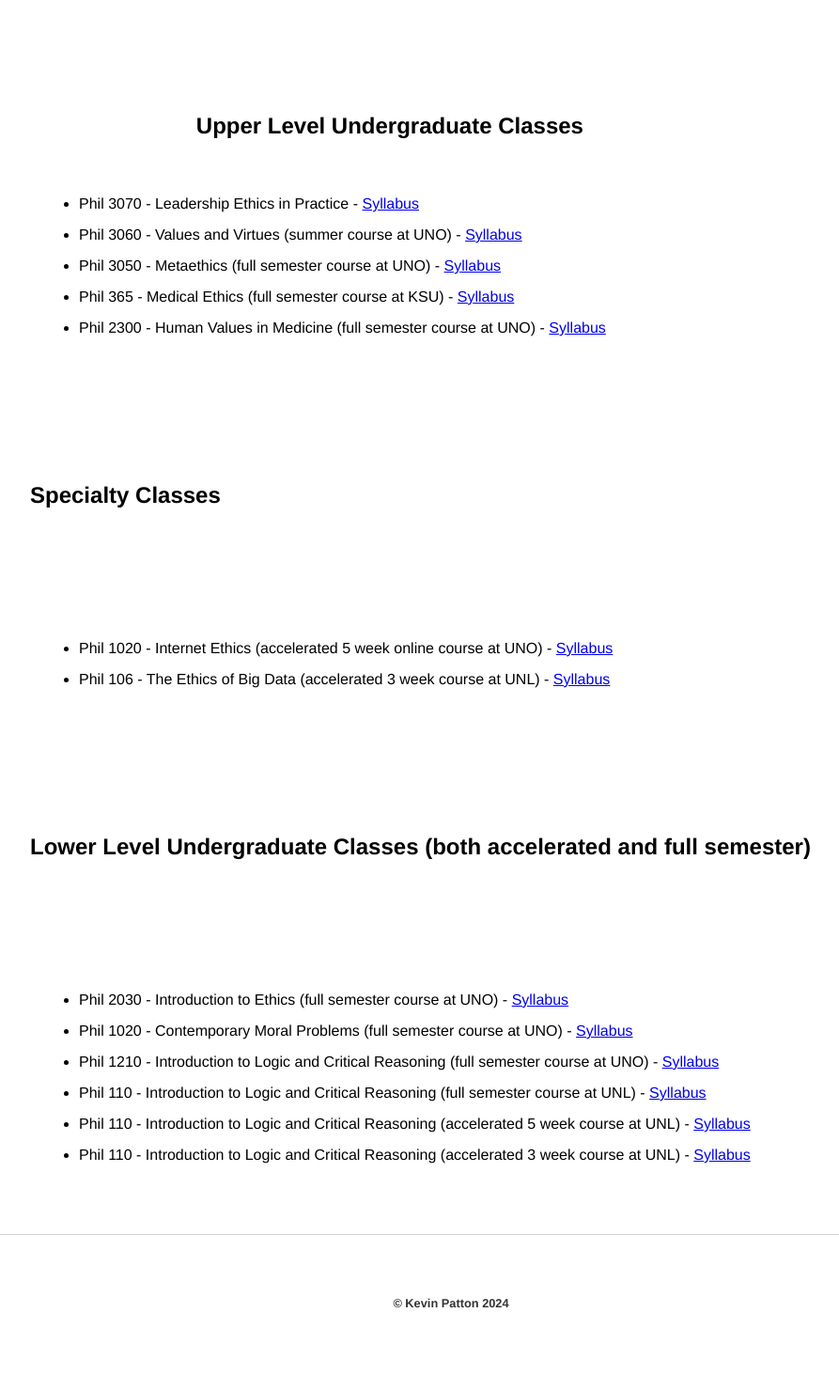
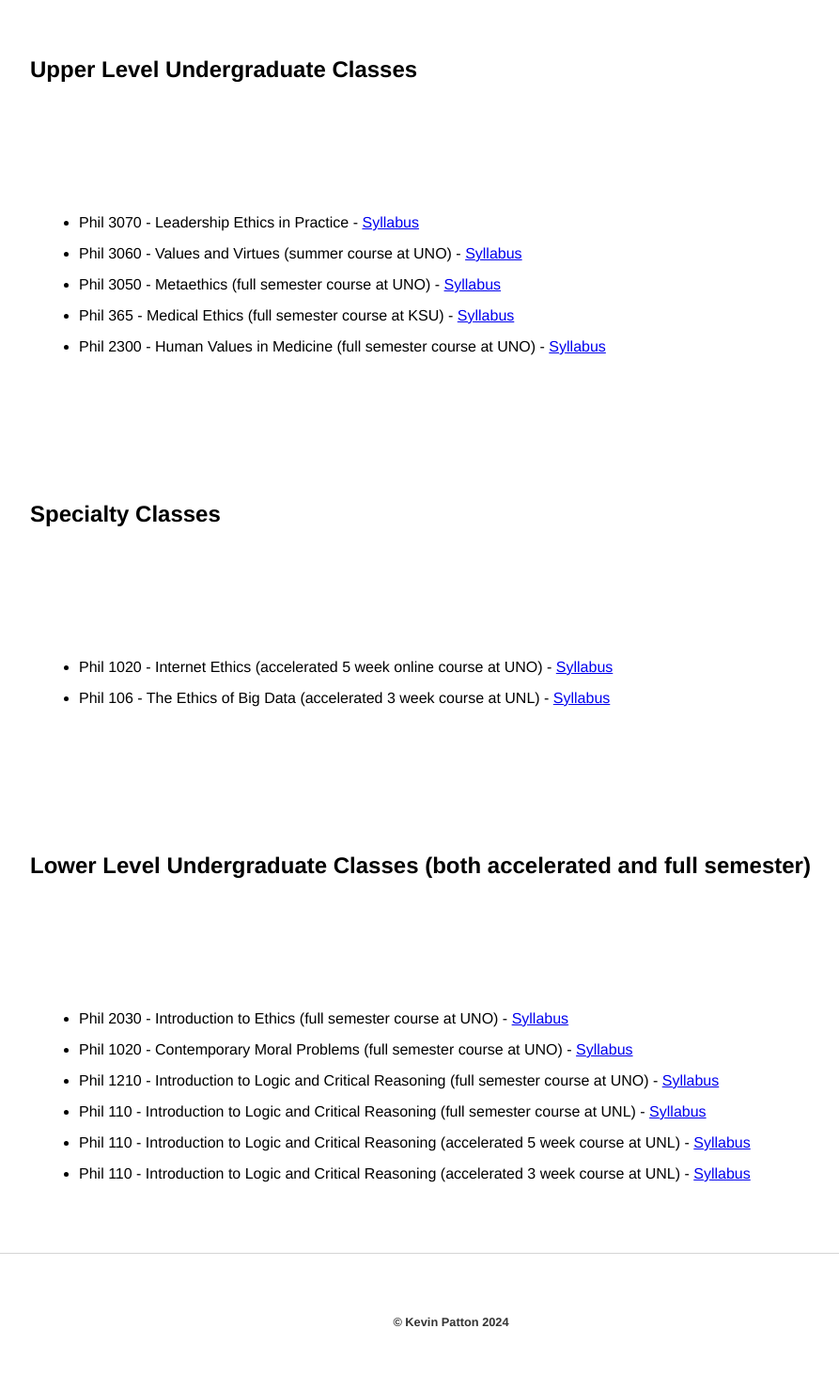
Before and after one commit to kevinjpatton/kevinjpatton.github.io, a Jekyll site: the page built from teaching/pastcourses/index.html, in a window 1280 px wide. Shown: the part 348-1828 px from the top of the page at 94% size, without its empty margins (160-1053 px from the left). Built offline with Jekyll 4.4.1, drawn with Linux system fonts in a browser that asks for light colours; Markdown is read by kramdown in place of the engine named in the settings.

Commit message:
Update index.html

```diff
--- a/teaching/pastcourses/index.html
+++ b/teaching/pastcourses/index.html
@@ -2,9 +2,7 @@
 layout: pastcourses
 title: Past Courses - Kevin Patton
 ---
-
-<ul class="standard-list">
-<h2>Upper Level Undergraduate Classes</h2>
+<h2>Upper Level Undergraduate Classes</h2><ul class="standard-list">
 <li>Phil 3070 - Leadership Ethics in Practice - <a href="/teaching/phil_3070/PHIL3070_Syllabus_Sp24.pdf" target="_blank">Syllabus</a></li>
 <li>Phil 3060 - Values and Virtues (summer course at UNO) - <a href="/teaching/phil_3060/Syllabus_3060.pdf" target="_blank">Syllabus</a></li>
 <li>Phil 3050 - Metaethics (full semester course at UNO) - <a href="/teaching/phil_3050/Phil3050_Syllabus.pdf" target="_blank">Syllabus</a></li>
```
